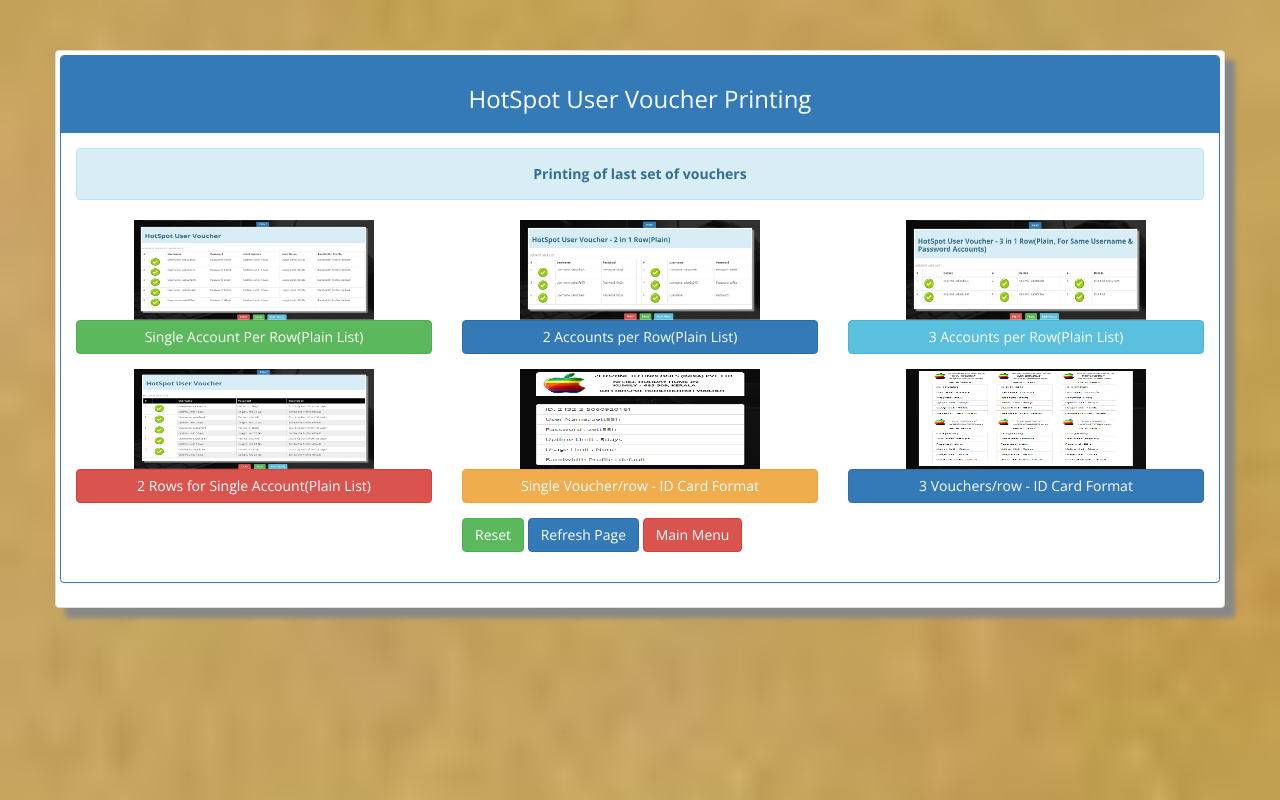
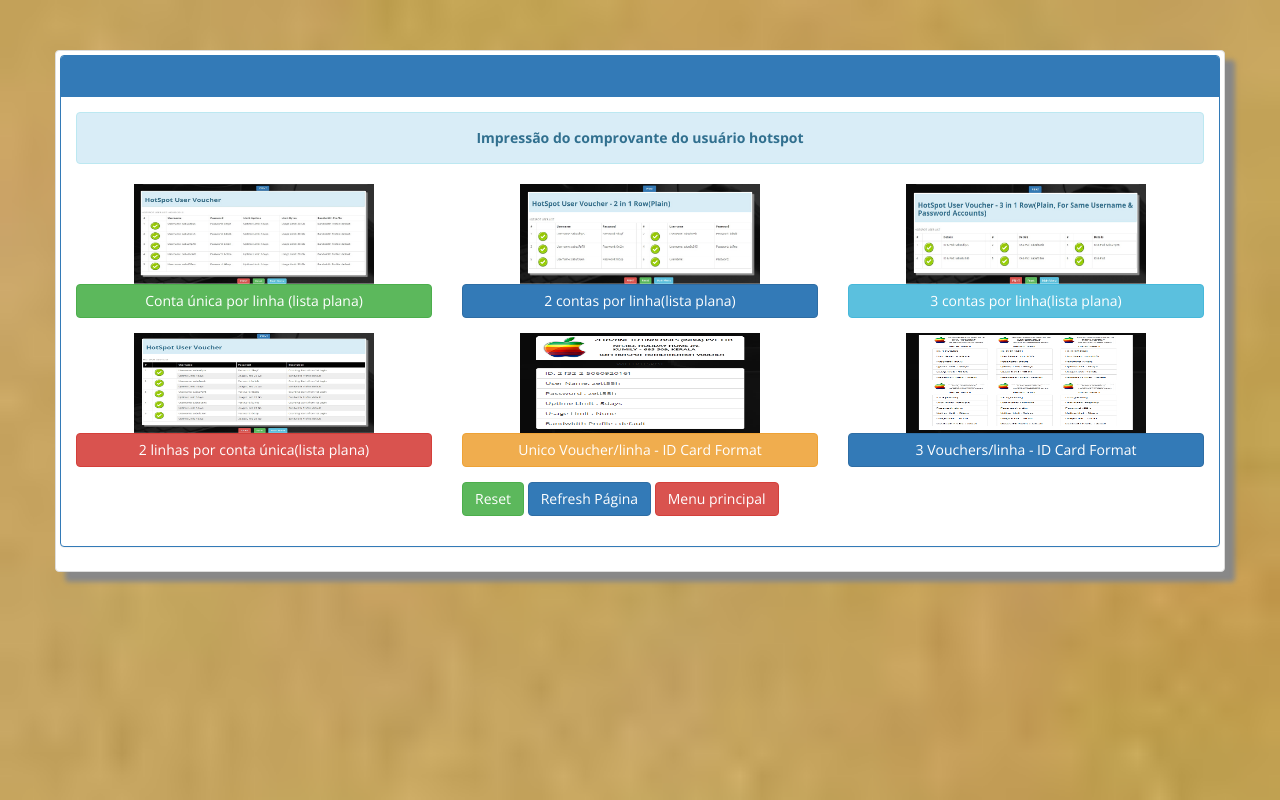
Before and after one commit to LuizMarcello/hotspotmkBentley, a PHP site: page /voucher.php in a window 1280 px wide. Run offline with PHP 8.4, Linux system fonts and the light colour scheme.

Commit message:
19.11.2020_16:40hs

```diff
--- a/voucher.php
+++ b/voucher.php
@@ -9,43 +9,43 @@ if ( !isset($_SESSION) ) session_start(); ?>
 		<div class="row">
 			<div class="col-sm-12 col-md-12 thumbnail" style="box-shadow: 10px 10px 5px #888888;">
 				<div class="panel panel-primary">
-					<div class="panel-heading"><h3 class="text-center">HotSpot User Voucher Printing</h3></div>
+					<div class="panel-heading"><h3 class="text-center"></h3></div>
 					<div class="panel-body">
 						<form class="form-horizontal" method="post">
-							<div class="alert alert-info text-center"><strong>Printing of last set of vouchers</strong></div>
+							<div class="alert alert-info text-center"><strong>Impressão do comprovante do usuário hotspot</strong></div>
 							<div class="form-group">
 								<div class="col-xs-4">
 									<img src="images/shot1.png" width="240" height="100" class="center">
-									<button name="voucher1" id="voucher1" class="btn btn-success center-element"  tabindex="1" title="Single Account Per Row(Plain List)">Single Account Per Row(Plain List)</button></a>
+									<button name="voucher1" id="voucher1" class="btn btn-success center-element"  tabindex="1" title="Single Account Per Row(Plain List)">Conta única por linha (lista plana)</button></a>
 								</div>
 								<div class="col-xs-4">
 									<img src="images/shot2.png" width="240" height="100" class="center">
-									<button name="voucher2" id="voucher2" class="btn btn-primary center-element"  tabindex="2" title="2 Accounts per Row(Plain List)">2 Accounts per Row(Plain List)</button>
+									<button name="voucher2" id="voucher2" class="btn btn-primary center-element"  tabindex="2" title="2 Accounts per Row(Plain List)">2 contas por linha(lista plana)</button>
 								</div>
 								<div class="col-xs-4">
 									<img src="images/shot3.png" width="240" height="100" class="center">
-									<button name="voucher3" id="voucher3"  class="btn btn-info center-element" title="Only use with Accounts having same username and password" tabindex="3">3 Accounts per Row(Plain List)</button>
+									<button name="voucher3" id="voucher3"  class="btn btn-info center-element" title="Only use with Accounts having same username and password" tabindex="3">3 contas por linha(lista plana)</button>
 								</div>
 							</div>
 							<div class="form-group">
 								<div class="col-xs-4">
 									<img src="images/shot4.png" width="240" height="100" class="center">
-									<button name="voucher4" id="voucher4" class="btn btn-danger center-element" tabindex="4" title="2 Rows for Single Account(Plain List)">2 Rows for Single Account(Plain List)</button>
+									<button name="voucher4" id="voucher4" class="btn btn-danger center-element" tabindex="4" title="2 Rows for Single Account(Plain List)">2 linhas por conta única(lista plana)</button>
 								</div>
 								<div class="col-xs-4">
 									<img src="images/shot5.png" width="240" height="100" class="center">
-									<button name="voucher5" id="voucher5" class="btn btn-warning center-element" tabindex="5" title="Single Voucher/row - ID Card Format, Suitable for printing on envelope type sheets">Single Voucher/row - ID Card Format</button>
+									<button name="voucher5" id="voucher5" class="btn btn-warning center-element" tabindex="5" title="Single Voucher/row - ID Card Format, Suitable for printing on envelope type sheets">Unico Voucher/linha - ID Card Format</button>
 								</div>
 								<div class="col-xs-4">
 									<img src="images/shot6.png" width="240" height="100" class="center">
-									<button name="voucher6" id="voucher6" class="btn btn-primary center-element" tabindex="5" title="3 Vouchers/row - ID Card Format, Suitable for printing on A4/similar size Sheets">3 Vouchers/row - ID Card Format</button>
+									<button name="voucher6" id="voucher6" class="btn btn-primary center-element" tabindex="5" title="3 Vouchers/row - ID Card Format, Suitable for printing on A4/similar size Sheets">3 Vouchers/linha - ID Card Format</button>
 								</div>
 							</div>
 							<div class="form-group">
 								<div class="col-xs-4 col-xs-offset-4">
 									<button name="submit" type="submit" class="btn btn-success" tabindex="6"><i class="icon-save icon-large"></i>Reset</button>
-									<button name="submit" type="submit" class="btn btn-primary" tabindex="7"><i class="icon-save icon-large"></i>Refresh Page</button>
-									<a href="index.php" class="btn btn-danger" tabindex="8"><i class="icon-arrow-left icon-large"></i>Main Menu</a>
+									<button name="submit" type="submit" class="btn btn-primary" tabindex="7"><i class="icon-save icon-large"></i>Refresh Página</button>
+									<a href="index.php" class="btn btn-danger" tabindex="8"><i class="icon-arrow-left icon-large"></i>Menu principal</a>
 								</div>
 							</div>
 						</form>
@@ -70,22 +70,22 @@ else
 	?>
 	<div class="child-modal">
 	<div class="row">
-		<div class="col-sm-2 col-sm-offset-6"><button onclick="window.print();" class="btn btn-primary"><i class="icon-save icon-large"></i></a>&nbsp;PRINT</button></div>
+		<div class="col-sm-2 col-sm-offset-6"><button onclick="window.print();" class="btn btn-primary"><i class="icon-save icon-large"></i></a>&nbsp;Imprimir</button></div>
 		<div class="col-sm-12 col-md-12 thumbnail" style="box-shadow: 10px 10px 5px #888888;">
 			<table cellpadding="0" cellspacing="0" border="1" class="table table-bordered" id="example">
-				<caption class="text-center">HOTSPOT USER LIST - <?php echo date('d-m-Y'); ?></caption>
+				<caption class="text-center">LISTA DE USUÁRIOS DO HOTSPOT - <?php echo date('d-m-Y'); ?></caption>
 				<div class="alert alert-info">
-					<h1 class="text-center"><strong>HotSpot User Voucher</strong></h1>
+					<h1 class="text-center"><strong>Voucher do usuário do hotspot</strong></h1>
 				</div>
 				<thead>
 					<tr>
 						<th>#</th>
 						<th></th>
-						<th>Username</th>
-						<th>Password</th>
-						<th>Limit Uptime</th>
+						<th>Nome do usuário</th>
+						<th>Senha</th>
+						<th>Limite do tempo de atividade</th>
 						<th>Limit Bytes</th>
-						<th>Bandwidth Profile</th>
+						<th>largura de banda do perfil</th>
 
 					</tr>
 				</thead>
@@ -111,9 +111,9 @@ else
 			</table>
 		</div>
 		<div class="col-sm-3 col-sm-offset-5">
-			<button onclick="window.print();" class="btn btn-danger"><i class="icon-save icon-large"></i>PRINT</button>&nbsp;&nbsp;&nbsp;
+			<button onclick="window.print();" class="btn btn-danger"><i class="icon-save icon-large"></i>IMPRESSÃO</button>&nbsp;&nbsp;&nbsp;
 			<button name="submit" type="submit" class="btn btn-success" tabindex="6"><i class="icon-save icon-large"></i>Reset</button>&nbsp;&nbsp;&nbsp;
-			<a href="index.php" class="btn btn-info" tabindex="7"><i class="icon-arrow-left icon-large"></i>Main Menu</a>
+			<a href="index.php" class="btn btn-info" tabindex="7"><i class="icon-arrow-left icon-large"></i>MENU PRINCIPAL</a>
 		</div>
 	</div>
 	</div>
@@ -139,21 +139,21 @@ if (isset($_POST['voucher2'])) {
 		<div class="col-sm-2 col-sm-offset-6"><button onclick="window.print();" class="btn btn-primary"><i class="icon-save icon-large"></i></a>&nbsp;PRINT</button></div>
 		<div class="col-sm-12 col-md-12 thumbnail" style="box-shadow: 10px 10px 5px #888888;">
 			<table cellpadding="0" cellspacing="0" border="0" class="table table-bordered" id="example">
-				<caption class="text-center">HOTSPOT USER LIST - <?php echo date('d-m-Y'); ?></caption>
+				<caption class="text-center">LISTA DE USUÁRIOS DO HOTSPOT - <?php echo date('d-m-Y'); ?></caption>
 				<div class="alert alert-info">
-					<h1 class="text-center"><strong>HotSpot User Voucher - 2 in 1 Row(Plain)</strong></h1>
+					<h1 class="text-center"><strong>Voucher do usuário do hotspot - 2 em 1 Row(Plano)</strong></h1>
 				</div>
 				<thead>
 					<tr>
 						<th>#</th>
 						<th></th>
-						<th>Username</th>
-						<th>Password</th>
+						<th>Nome do usuário</th>
+						<th>Senha</th>
 						<th></th>
 						<th>#</th>
 						<th></th>
-						<th>Username</th>
-						<th>Password</th>
+						<th>Nome do usuário</th>
+						<th>Senha</th>
 					</tr>
 				</thead>
 				<tbody>
@@ -184,9 +184,9 @@ if (isset($_POST['voucher2'])) {
 			</table>
 		</div>
 		<div class="col-sm-3 col-sm-offset-5">
-			<button onclick="window.print();" class="btn btn-danger"><i class="icon-save icon-large"></i>PRINT</button>&nbsp;&nbsp;&nbsp;
+			<button onclick="window.print();" class="btn btn-danger"><i class="icon-save icon-large"></i>IMPRESSÃO</button>&nbsp;&nbsp;&nbsp;
 			<button name="submit" type="submit" class="btn btn-success" tabindex="6"><i class="icon-save icon-large"></i>Reset</button>&nbsp;&nbsp;&nbsp;
-			<a href="index.php" class="btn btn-info" tabindex="7"><i class="icon-arrow-left icon-large"></i>Main Menu</a>
+			<a href="index.php" class="btn btn-info" tabindex="7"><i class="icon-arrow-left icon-large"></i>Menu principal</a>
 		</div>
 	</div>
 	</div>
@@ -210,26 +210,26 @@ if (isset($_POST['voucher3'])) { //3 Units per Line, For Same Username and Passw
 	?>
 	<div class="child-modal">
 	<div class="row">
-		<div class="col-sm-2 col-sm-offset-6"><button onclick="window.print();" class="btn btn-primary"><i class="icon-save icon-large"></i></a>&nbsp;PRINT</button></div>
+		<div class="col-sm-2 col-sm-offset-6"><button onclick="window.print();" class="btn btn-primary"><i class="icon-save icon-large"></i></a>&nbsp;IMPRESSÃO</button></div>
 		<div class="col-sm-12 col-md-12 thumbnail" style="box-shadow: 10px 10px 5px #888888;">
 			<table cellpadding="0" cellspacing="0" border="0" class="table table-bordered" id="example">
-				<caption class="text-center">HOTSPOT USER LIST - <?php echo date('d-m-Y'); ?></caption>
+				<caption class="text-center">LISTA DE USUÁRIOS DO HOTSPOT - <?php echo date('d-m-Y'); ?></caption>
 				<div class="alert alert-info">
-					<h1 class="text-center"><strong>HotSpot User Voucher - 3 in 1 Row(Plain, For Same Username & Password Accounts)</strong></h1>
+					<h1 class="text-center"><strong>Voucher do usuário do hotspot - 3 em 1 linha(Plano. Para o mesmo Nome-de-usuário & Senha da conta)</strong></h1>
 				</div>
 				<thead>
 					<tr>
 						<th>#</th>
 						<th></th>
-						<th>Details</th>
+						<th>Detalhes</th>
 						<th></th>
 						<th>#</th>
 						<th></th>
-						<th>Details</th>
+						<th>Detalhes</th>
 						<th></th>
 						<th>#</th>
 						<th></th>
-						<th>Details</th>
+						<th>Detalhes</th>
 					</tr>
 				</thead>
 				<tbody>
@@ -292,7 +292,7 @@ else
 	?>
 	<div class="child-modal">
 	<div class="row">
-		<div class="col-sm-2 col-sm-offset-6"><button onclick="window.print();" class="btn btn-primary"><i class="icon-save icon-large"></i></a>&nbsp;PRINT</button></div>
+		<div class="col-sm-2 col-sm-offset-6"><button onclick="window.print();" class="btn btn-primary"><i class="icon-save icon-large"></i></a>&nbsp;IMPRESSÃO</button></div>
 		<div class="col-sm-12 col-md-12 thumbnail" style="box-shadow: 10px 10px 5px #888888;">
 			<table cellpadding="0" cellspacing="0" border="2" class="table table-bordered" id="table-01">
 				<caption class="text-center">HOTSPOT USER LIST - <?php echo date('d-m-Y'); ?></caption>
```
Also changed, not shown: home.php (+5 -5 lines).
